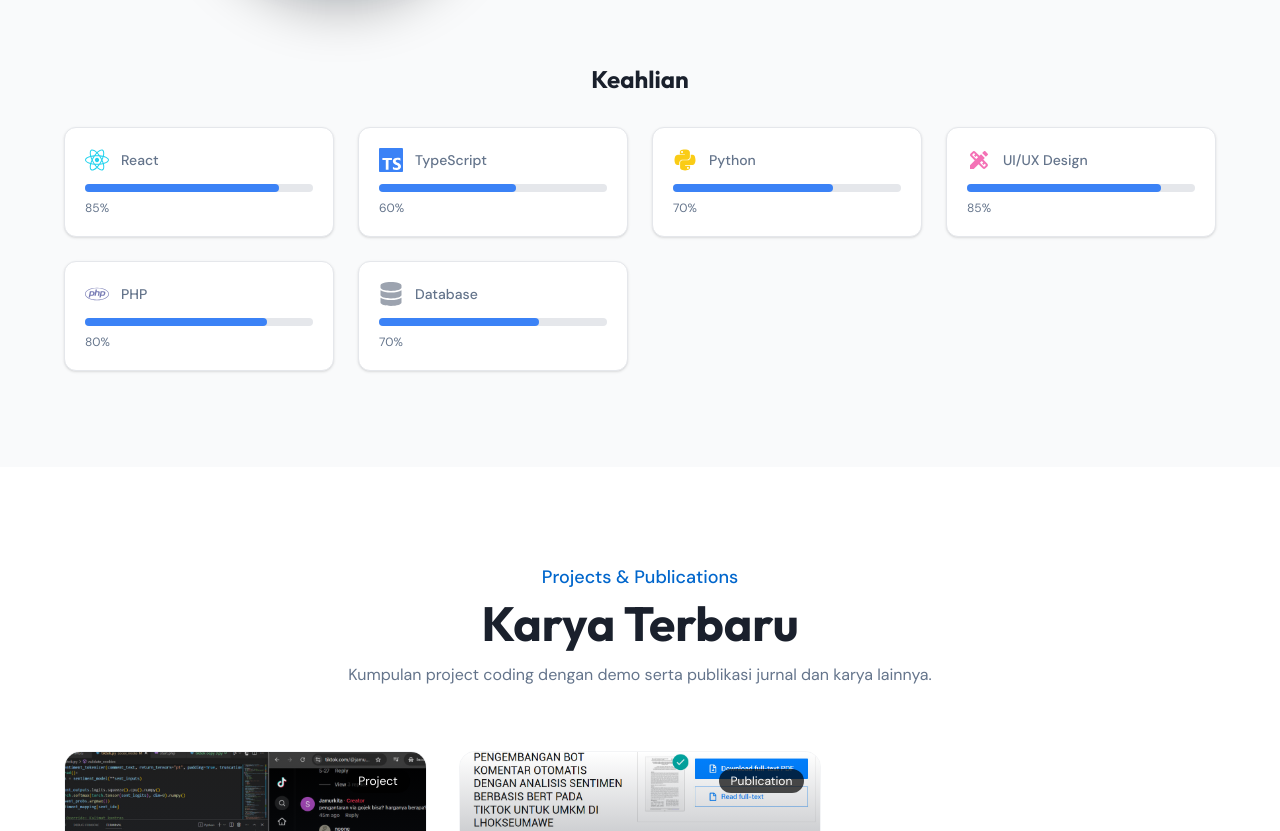
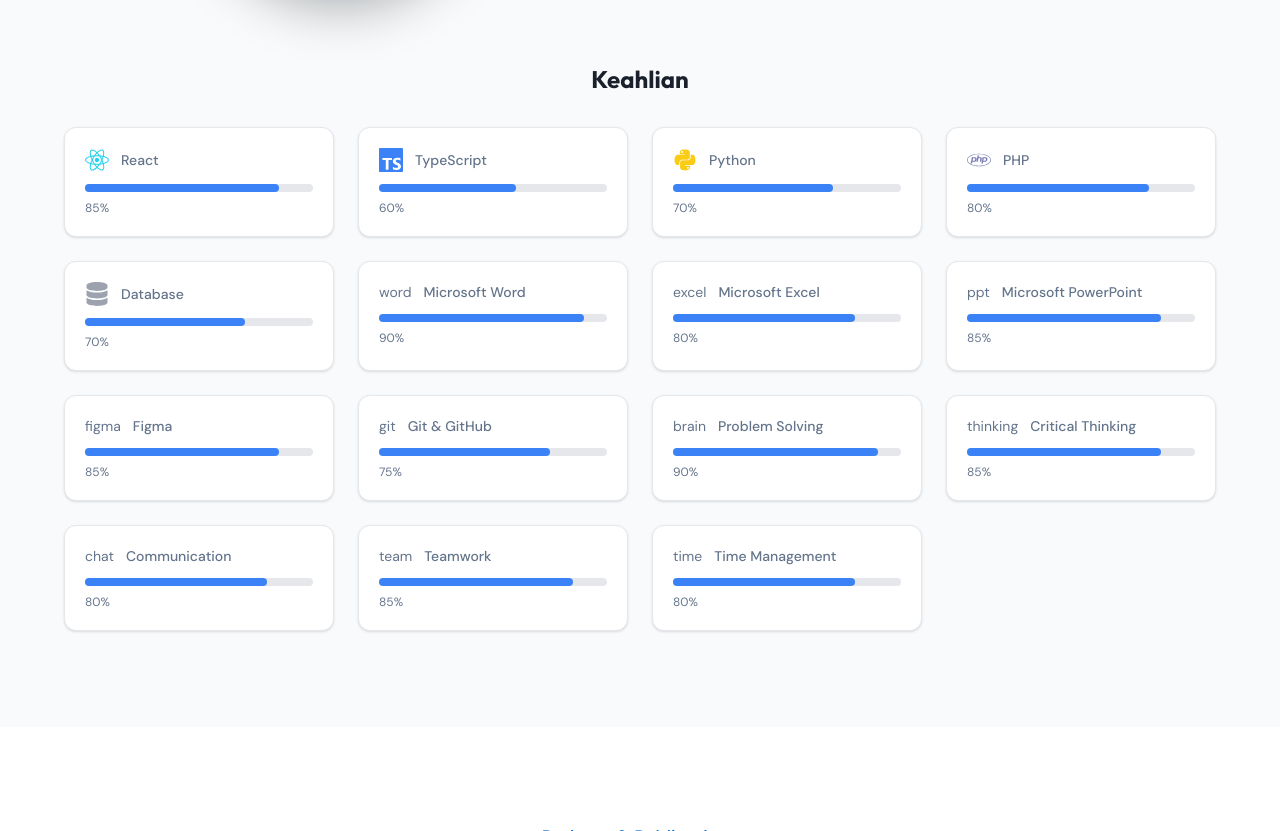
Before and after one commit to qilaa1/Website-Portofolio-Aqiilah, a React (Vite) app in the folder Frontend/: page / in a window 1280 px wide. Shown: the part 1365-2196 px from the top of the page. Built offline with nearby package versions, Linux system fonts and the light colour scheme.

Commit message:
add skills

```diff
--- a/Frontend/src/components/About.tsx
+++ b/Frontend/src/components/About.tsx
@@ -134,7 +134,7 @@
         >
           <h3 className="text-2xl font-bold text-center mb-8 text-[#1a202c] dark:text-white">Keahlian</h3>
         <div className="grid grid-cols-1 sm:grid-cols-2 lg:grid-cols-4 gap-6">
-          {skills.map((skill, index) => (
+        {[...skills.technical, ...skills.tools, ...skills.soft].map((skill, index) => (
             <motion.div
               key={skill.name}
               initial={{ opacity: 0, y: 20 }}
--- a/Frontend/src/data/portfolio.ts
+++ b/Frontend/src/data/portfolio.ts
@@ -30,14 +30,32 @@
 };
 
 /* ================= SKILLS ================= */
-export const skills: Skill[] = [
-  { name: 'React', icon: 'react', level: 85 },
-  { name: 'TypeScript', icon: 'ts', level: 60 },
-  { name: 'Python', icon: 'python', level: 70 },
-  { name: 'UI/UX Design', icon: 'design', level: 85 },
-  { name: 'PHP', icon: 'php', level: 80 },
-  { name: 'Database', icon: 'db', level: 70 },
-];
+/* ================= SKILLS ================= */
+export const skills = {
+  technical: [
+    { name: 'React', icon: 'react', level: 85 },
+    { name: 'TypeScript', icon: 'ts', level: 60 },
+    { name: 'Python', icon: 'python', level: 70 },
+    { name: 'PHP', icon: 'php', level: 80 },
+    { name: 'Database', icon: 'db', level: 70 },
+  ],
+
+  tools: [
+    { name: 'Microsoft Word', icon: 'word', level: 90 },
+    { name: 'Microsoft Excel', icon: 'excel', level: 80 },
+    { name: 'Microsoft PowerPoint', icon: 'ppt', level: 85 },
+    { name: 'Figma', icon: 'figma', level: 85 },
+    { name: 'Git & GitHub', icon: 'git', level: 75 },
+  ],
+
+  soft: [
+    { name: 'Problem Solving', icon: 'brain', level: 90 },
+    { name: 'Critical Thinking', icon: 'thinking', level: 85 },
+    { name: 'Communication', icon: 'chat', level: 80 },
+    { name: 'Teamwork', icon: 'team', level: 85 },
+    { name: 'Time Management', icon: 'time', level: 80 },
+  ]
+};
 
 /* ================= SOCIAL ================= */
 export const socialLinks: SocialLink[] = [
--- a/Frontend/src/types/portfolio.ts
+++ b/Frontend/src/types/portfolio.ts
@@ -43,6 +43,7 @@
     name: string;
     icon: string;
     level: number;
+    category: 'technical' | 'tools' | 'soft';
   }
 
   export interface SocialLink {
```
